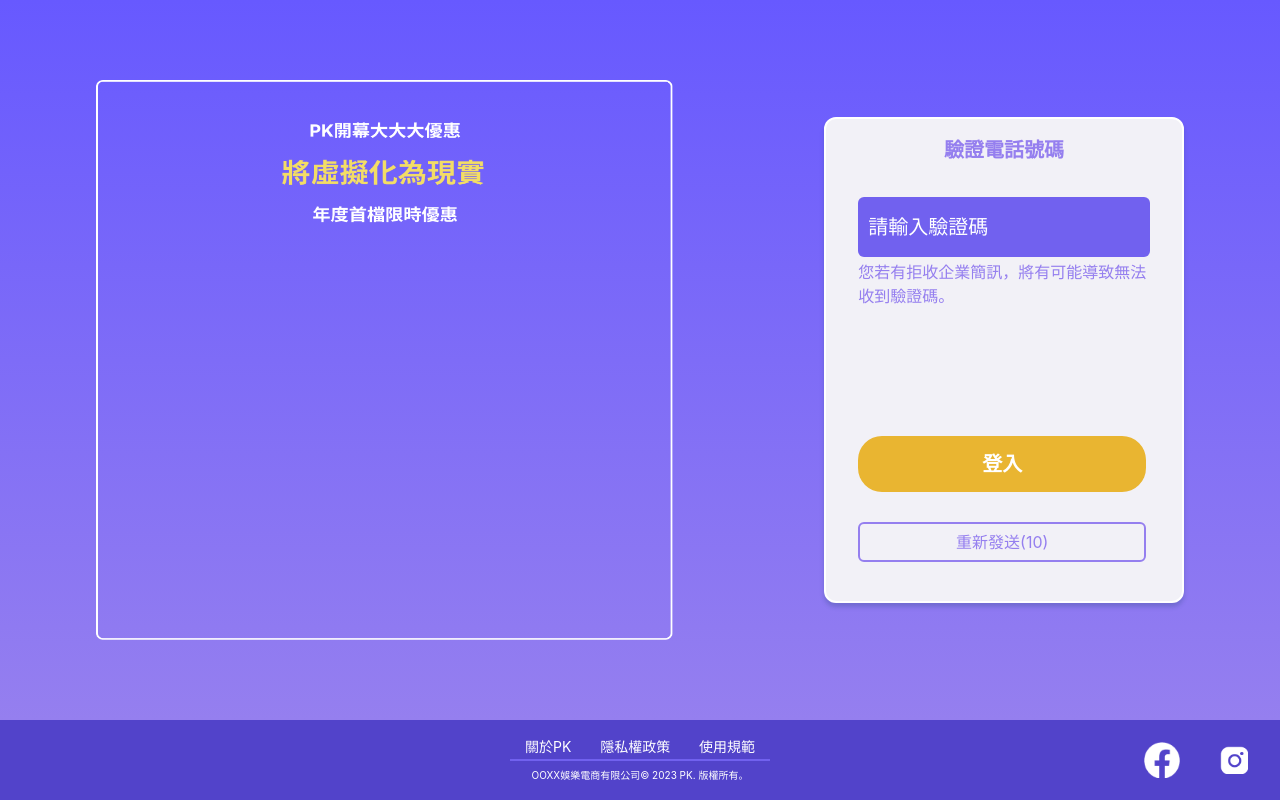
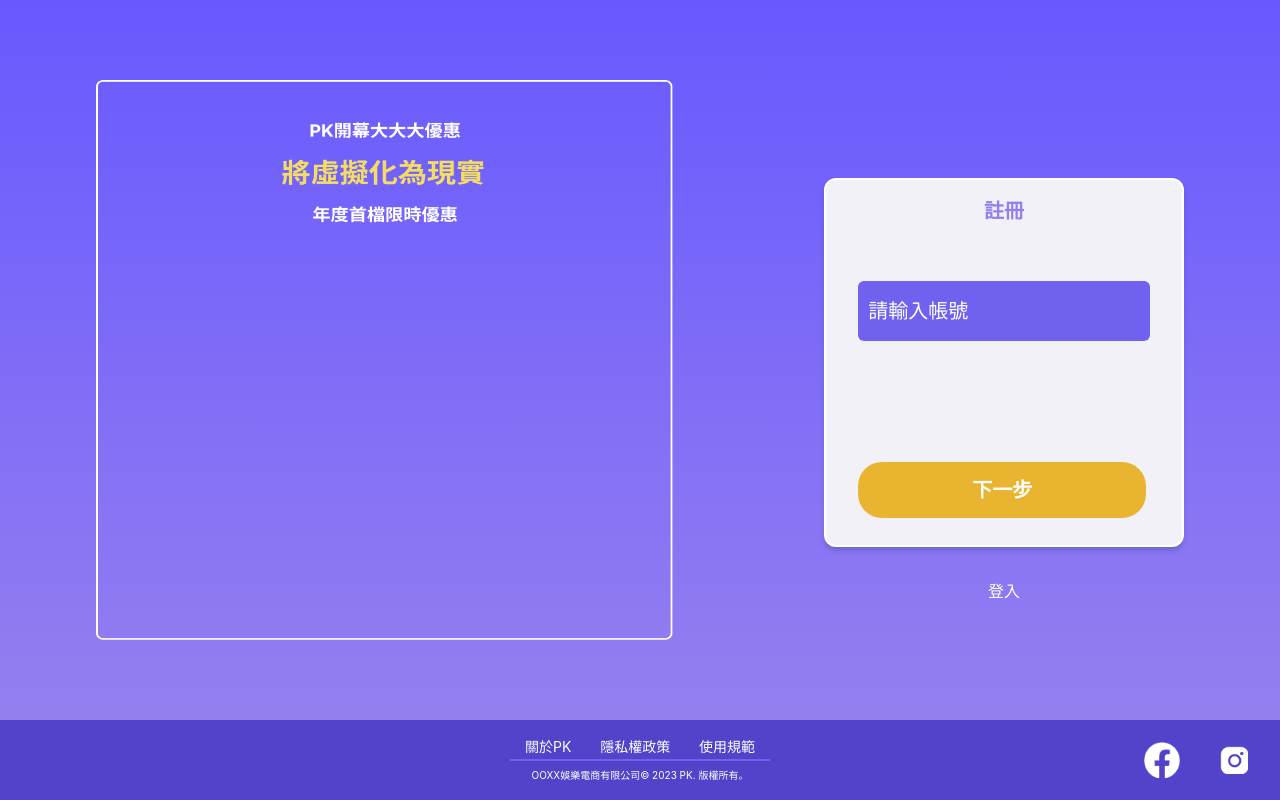
Before and after one commit to ThandarAungUCSM/pk_nuxt, a Nuxt app: page /register in a window 1280 px wide. Built offline with nearby package versions, Linux system fonts and the light colour scheme.

Commit message:
Responisve Web Design Register

```diff
--- a/pages/register.vue
+++ b/pages/register.vue
@@ -11,7 +11,7 @@
         <img class="advertise-css" src="../assets/pc/advertise.png" />
       </div>
       <div class="right-block">
-        <div class="right-inner">
+        <div class="right1-inner">
           <p class="welcome-back">註冊</p>
 
           <input v-model="myaccount" placeholder="請輸入帳號" onfocus="this.placeholder=''" class="accountCss2" />
@@ -34,7 +34,7 @@
           <p class="limited-time">年度首檔限時優惠</p>
         </div>
       </div>
-      <div class="right-block">
+      <div class="right1-block">
         <div class="stage-div">
           <p class="stage-css">1/4</p>
         </div>
@@ -410,7 +410,7 @@ export default {
     return{
       myaccount: '',
       pName: 'login',
-      step: 6,
+      step: 1,
       mypassword: '',
       myconfirmpwd: '',
       phoneNo: '',
@@ -1000,7 +1000,7 @@ export default {
   .lower-block {
     padding: 44px 0 0;
   }
-  .right-block, .right2-block, .right4-block, .right5-block, .right6-block {
+  .right-block, .right1-block, .right2-block, .right4-block, .right5-block, .right6-block {
     width: 40%;
     // margin: 0 auto;
     display: flex;
@@ -1027,7 +1027,7 @@ export default {
       display: flex;
       flex-direction: column;
     }
-    .right-inner, .right6-inner {
+    .right-inner, .right1-inner, .right6-inner {
       border: 2px solid #FFFFFF;
       background: #F2F1F7;
       box-shadow: 0px 4px 4px rgba(33, 66, 116, 0.25);
@@ -1037,6 +1037,15 @@ export default {
       flex-direction: column;
       height: 486px;
       position: relative;
+    }
+    .right1-inner {
+      height: 369px;
+      @media screen and (max-width: 768px) {
+        border: 2px solid #FFFFFF;
+        background: #F2F1F7;
+        box-shadow: 0px 4px 4px rgba(33, 66, 116, 0.25);
+        width: 100%;
+      }
     }
     .right6-inner {
       position: relative;
@@ -1302,10 +1311,13 @@ export default {
       bottom: 39px;
     }
   }
-  .right2-block {
-    // padding-bottom: 75px;
+  .right1-block {
+    @media screen and (max-width: 768px) {
+      height: 369px;
+      position: relative;
+    }
   }
-  .right4-block {
+  .right-block, .right2-block, .right4-block {
     @media screen and (max-width: 768px) {
       position: relative;
     }
```
